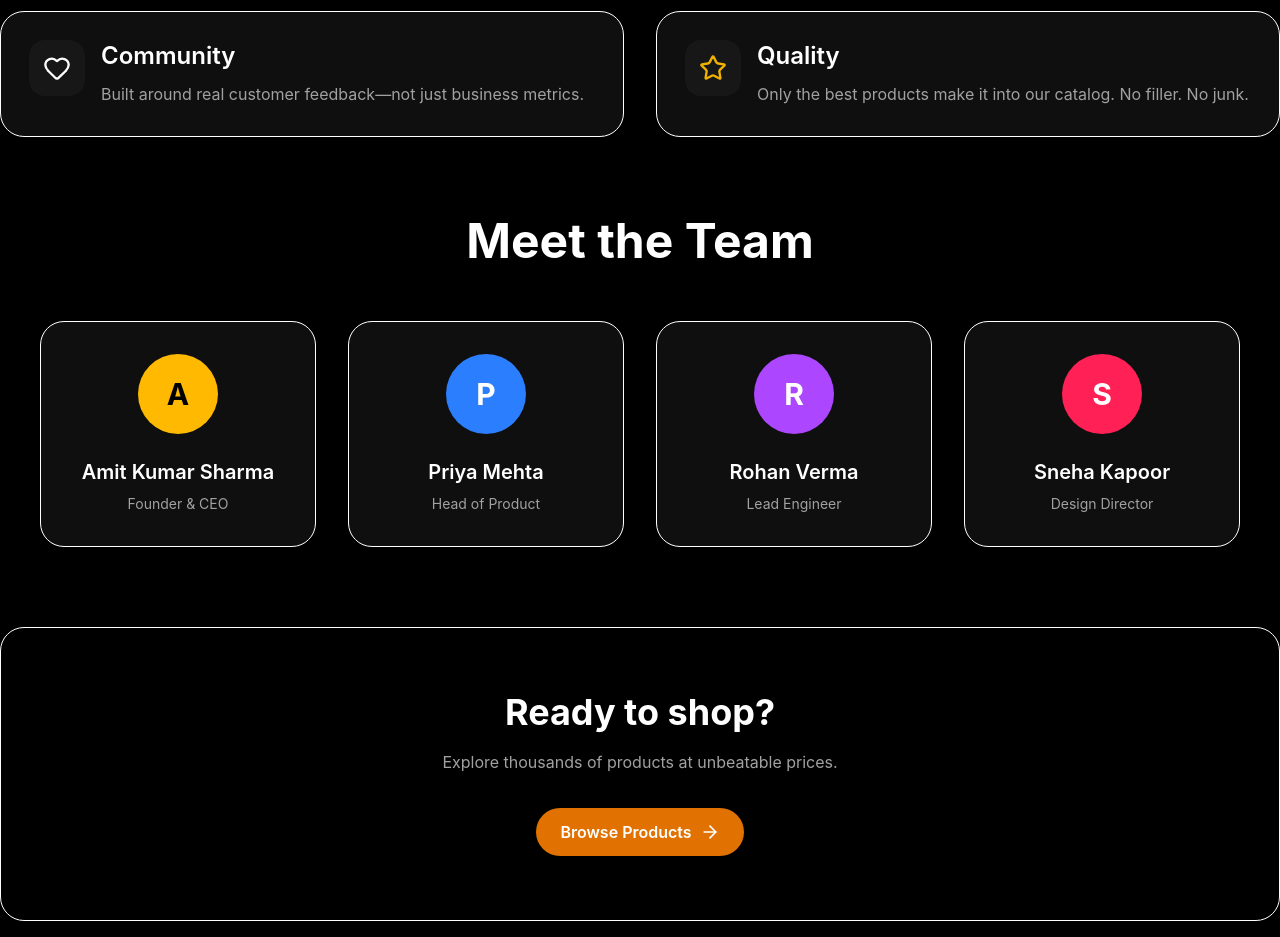
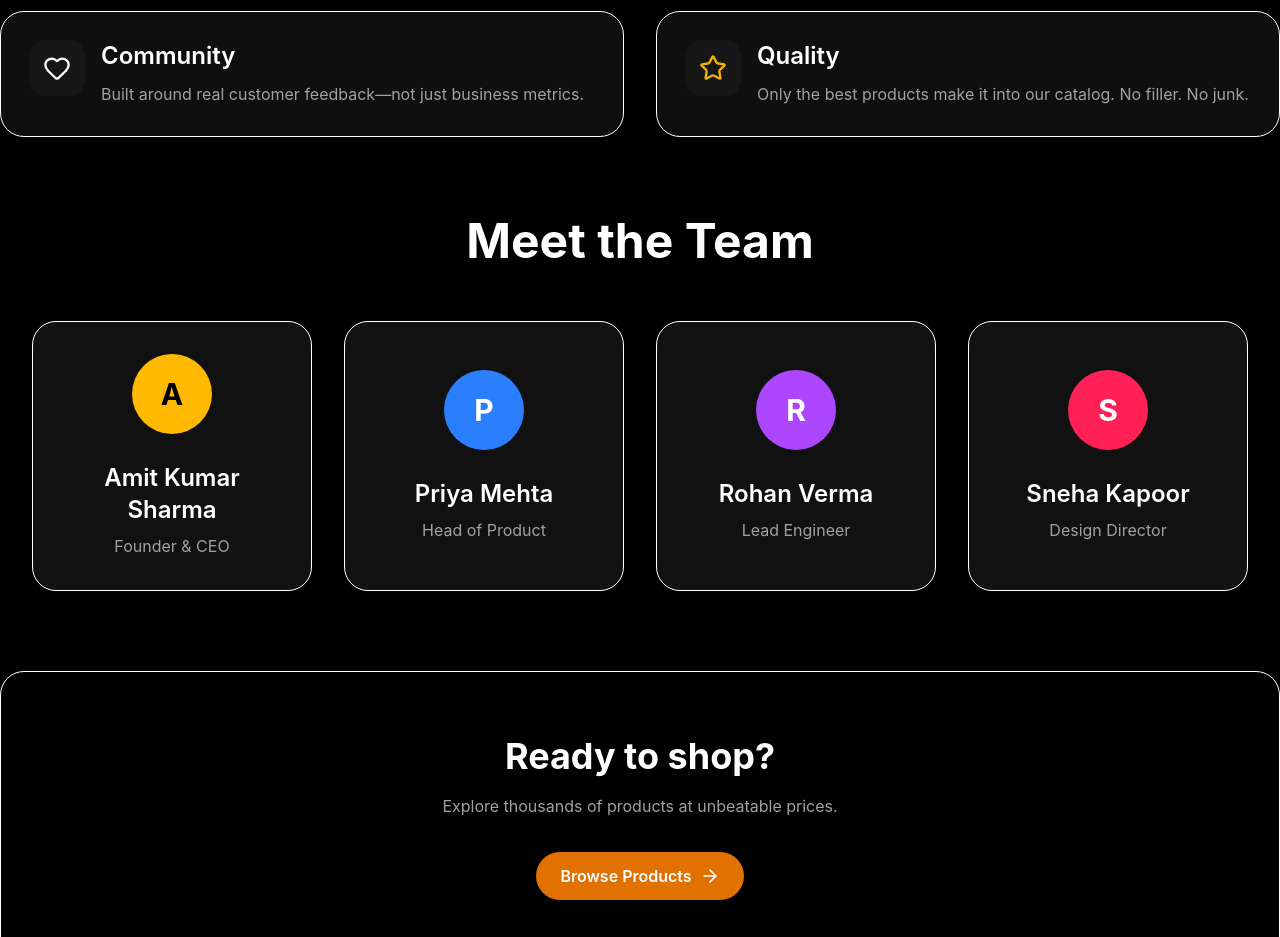
Before and after one commit to amitgith/ecommerce-website, a React (Vite) app: page /about in a window 1280 px wide. Shown: the part 1200-2137 px from the top of the page. Built offline with nearby package versions, Linux system fonts and the light colour scheme; no server answers; sample sign-in values are in the browser's storage.

Commit message:
Completed UI improvements and functionality

```diff
--- a/index.html
+++ b/index.html
@@ -2,9 +2,13 @@
 <html lang="en">
   <head>
     <meta charset="UTF-8" />
-    <link rel="icon" type="image/svg+xml" href="/vite.svg" />
     <meta name="viewport" content="width=device-width, initial-scale=1.0" />
     <title>SkyMart</title>
+    <link
+      rel="shortcut icon"
+      href="src/assets/trolley.png"
+      type="image/x-icon"
+    />
   </head>
   <body>
     <div id="root"></div>
--- a/src/components/About/MeetTeam.jsx
+++ b/src/components/About/MeetTeam.jsx
@@ -37,9 +37,10 @@ const teamMembers = [
 
 const MeetTeam = () => {
   return (
-    <section className="py-20">
-      <div className="max-w-7xl mx-auto px-10">
+    <section className="w-full bg-black py-20">
+      <div className="w-full max-w-7xl mx-auto px-4 sm:px-6 lg:px-8">
         {/* Heading */}
+
         <div className="text-center mb-14">
           <h2 className="text-4xl md:text-5xl font-bold text-white">
             Meet the Team
@@ -47,26 +48,59 @@ const MeetTeam = () => {
         </div>
 
         {/* Cards */}
-        <div className="grid gap-8 sm:grid-cols-2 lg:grid-cols-4">
+
+        <div className="grid grid-cols-1 sm:grid-cols-2 lg:grid-cols-4 gap-8">
           {teamMembers.map((member) => (
             <div
               key={member.id}
-              className="group rounded-3xl border border-white bg-[#0F0F0F] p-8 text-center transition-all duration-300 hover:-translate-y-2 hover:border-amber-600 hover:shadow-lg"
+              className="
+                w-full
+                min-h-62.5
+                rounded-3xl
+                border
+                border-white
+                bg-[#111111]
+                p-8
+                flex
+                flex-col
+                items-center
+                justify-center
+                text-center
+                transition-all
+                duration-300
+                hover:-translate-y-2
+                hover:border-amber-600
+                hover:shadow-xl
+              "
             >
               {/* Avatar */}
+
               <div
-                className={`mx-auto flex h-20 w-20 items-center justify-center rounded-full ${member.bg} ${member.text} text-3xl font-bold transition-transform duration-300 group-hover:scale-110`}
+                className={`
+                  h-20
+                  w-20
+                  rounded-full
+                  flex
+                  items-center
+                  justify-center
+                  text-3xl
+                  font-bold
+                  ${member.bg}
+                  ${member.text}
+                `}
               >
                 {member.avatar}
               </div>
 
               {/* Name */}
-              <h3 className="mt-6 text-xl font-semibold text-white">
+
+              <h3 className="mt-7 text-2xl font-semibold text-white">
                 {member.name}
               </h3>
 
               {/* Role */}
-              <p className="mt-2 text-sm text-neutral-400">{member.role}</p>
+
+              <p className="mt-2 text-neutral-400">{member.role}</p>
             </div>
           ))}
         </div>
--- a/src/components/Home/FeatureBadges.jsx
+++ b/src/components/Home/FeatureBadges.jsx
@@ -30,25 +30,9 @@ const FeatureBadges = () => {
   ];
 
   return (
-    <section
-      className="
-      w-full
-      bg-black
-      py-3
-      px-4
-      sm:px-6
-    "
-    >
-      <div
-        className="
-        max-w-7xl
-        mx-auto
-        grid
-        grid-cols-1
-        md:grid-cols-3
-        gap-5
-      "
-      >
+    <section className="w-full bg-black py-6">
+      <div className="w-full max-w-7xl mx-auto px-4 sm:px-6 lg:px-8">
+        <div className="grid grid-cols-1 md:grid-cols-3 gap-6">
           {badges.map((badge) => {
             const Icon = badge.icon;
 
@@ -56,67 +40,50 @@ const FeatureBadges = () => {
               <div
                 key={badge.id}
                 className="
-                  group
+                  w-full
+                  min-h-22.5
                   flex
                   items-center
                   gap-5
+                  rounded-2xl
+                  border
+                  border-white
                   bg-[#111111]
-                  rounded-2xl
-                  p-5
+                  px-6
+                  py-5
                   transition-all
                   duration-300
                   hover:-translate-y-1
                   hover:border-amber-400/30
-                  hover:shadow-lg border border-white
+                  hover:shadow-xl
                 "
               >
-              {/* Icon */}
-
                 <div
                   className={`
+                    h-12
                     w-12
-                    h-12
                     rounded-xl
                     ${badge.bg}
                     flex
                     items-center
                     justify-center
                     shrink-0
-                    group-hover:scale-110
-                    transition
-                    duration-300
                   `}
                 >
-                <Icon size={24} strokeWidth={2} className={badge.iconColor} />
+                  <Icon size={24} className={badge.iconColor} />
                 </div>
 
-              {/* Content */}
-
-              <div className="min-w-0 ">
-                <h4
-                  className="
-                      text-white
-                      text-base
-                      font-semibold
-                      tracking-tight
-                    "
-                >
+                <div className="flex-1">
+                  <h4 className="text-white text-lg font-semibold">
                     {badge.title}
                   </h4>
 
-                <p
-                  className="
-                      text-sm
-                      text-neutral-400
-                      mt-1
-                    "
-                >
-                  {badge.desc}
-                </p>
+                  <p className="mt-1 text-sm text-gray-400">{badge.desc}</p>
                 </div>
               </div>
             );
           })}
+        </div>
       </div>
     </section>
   );
```
Also changed, not shown: src/assets/trolley.png (added). Lines whose indentation alone changed are shown as unchanged.
